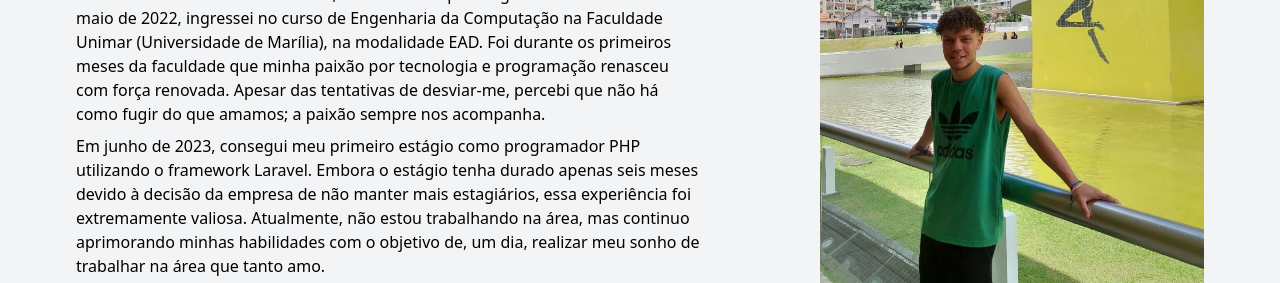
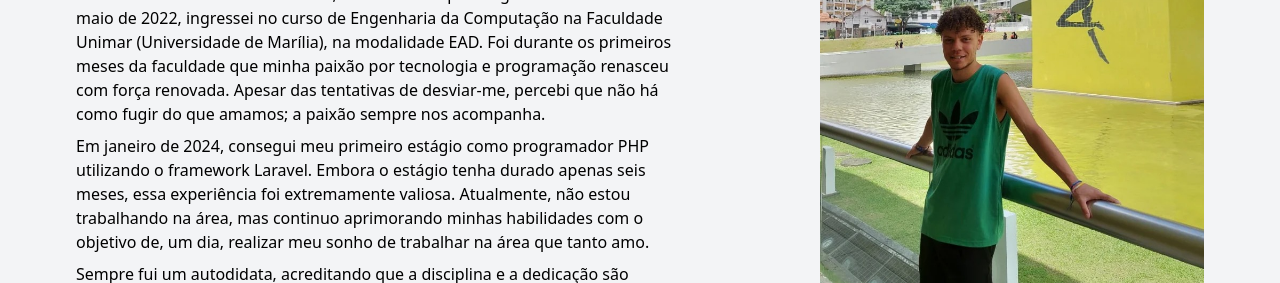
Before and after one commit to RodrigoVitor/meusite, a plain HTML site: page index.html in a window 1280 px wide. Shown: the part 1040-1323 px from the top of the page. Drawn offline with nearby package versions, Linux system fonts and the light colour scheme.

Commit message:
atualizando sobre

```diff
--- a/index.html
+++ b/index.html
@@ -97,7 +97,7 @@
                         <p>Minas Gerais é meu lar, mas minha paixão pela programação e tecnologia transcende fronteiras.</p>
                         <p class="mb-2 mt-2">Minha paixão por programação começou durante o ensino médio, em 2017, quando minha escola estadual implementou o novo currículo e eu escolhi o Ensino Médio Técnico em Informática. Foi nesse período que tive meus primeiros contatos com a programação. Após minha formatura no final de 2020, procurei me aprofundar mais no campo e iniciei diversos cursos online, como Curso em Vídeo, B7Web e Hora de Codar. Esses cursos foram fundamentais para meu desenvolvimento na área.</p>
                         <p class="mb-2">No entanto, o caminho não foi sempre fácil. Entre meados de 2021 e a metade de 2022, passei por um período de desânimo e afastamento da programação. Meu mindset ainda não estava maduro, e meu estado psicológico não estava ideal. Em maio de 2022, ingressei no curso de Engenharia da Computação na Faculdade Unimar (Universidade de Marília), na modalidade EAD. Foi durante os primeiros meses da faculdade que minha paixão por tecnologia e programação renasceu com força renovada. Apesar das tentativas de desviar-me, percebi que não há como fugir do que amamos; a paixão sempre nos acompanha.</p>
-                        <p>Em junho de 2023, consegui meu primeiro estágio como programador PHP utilizando o framework Laravel. Embora o estágio tenha durado apenas seis meses devido à decisão da empresa de não manter mais estagiários, essa experiência foi extremamente valiosa. Atualmente, não estou trabalhando na área, mas continuo aprimorando minhas habilidades com o objetivo de, um dia, realizar meu sonho de trabalhar na área que tanto amo.</p>
+                        <p>Em janeiro de 2024, consegui meu primeiro estágio como programador PHP utilizando o framework Laravel. Embora o estágio tenha durado apenas seis meses, essa experiência foi extremamente valiosa. Atualmente, não estou trabalhando na área, mas continuo aprimorando minhas habilidades com o objetivo de, um dia, realizar meu sonho de trabalhar na área que tanto amo.</p>
                         <p class="mt-2">Sempre fui um autodidata, acreditando que a disciplina e a dedicação são essenciais para o sucesso. Não vejo a programação como uma competição com os outros, mas como uma jornada de superação pessoal. Tenho uma grande paixão por ajudar os outros e entendo que esse caminho não é fácil. No entanto, mantenho-me firme e determinado na busca dos meus objetivos.</p>
                     </div>
 
```
